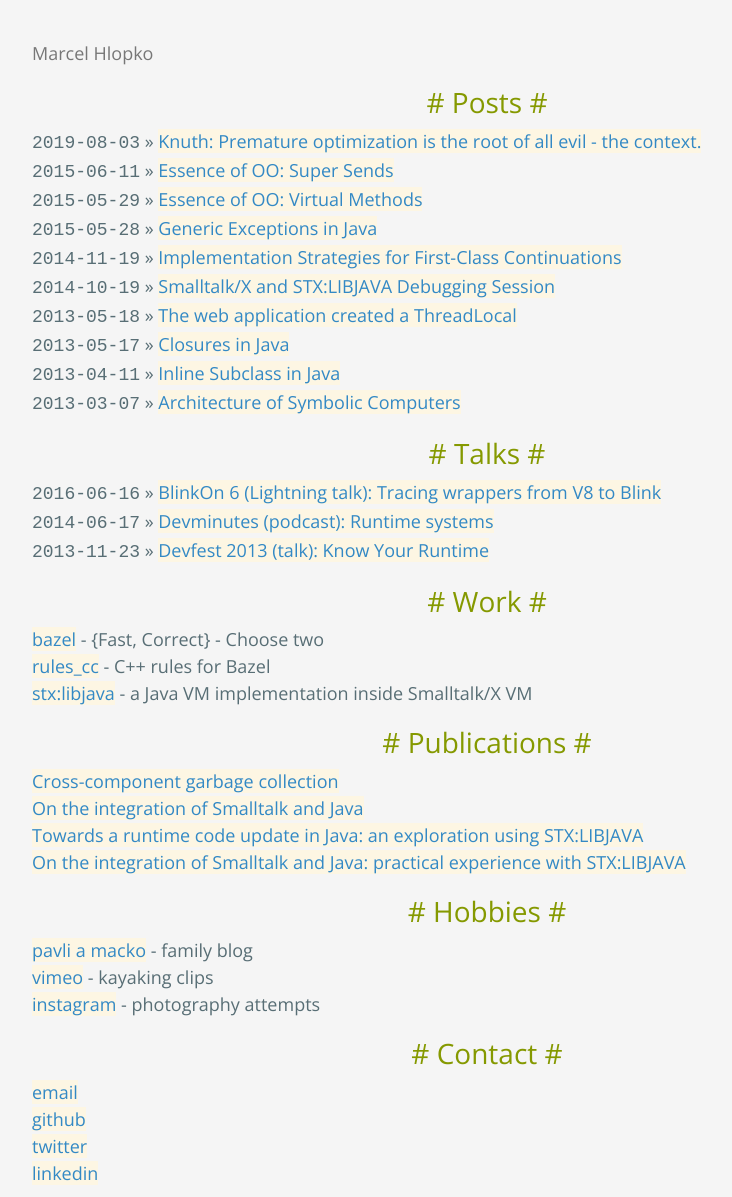
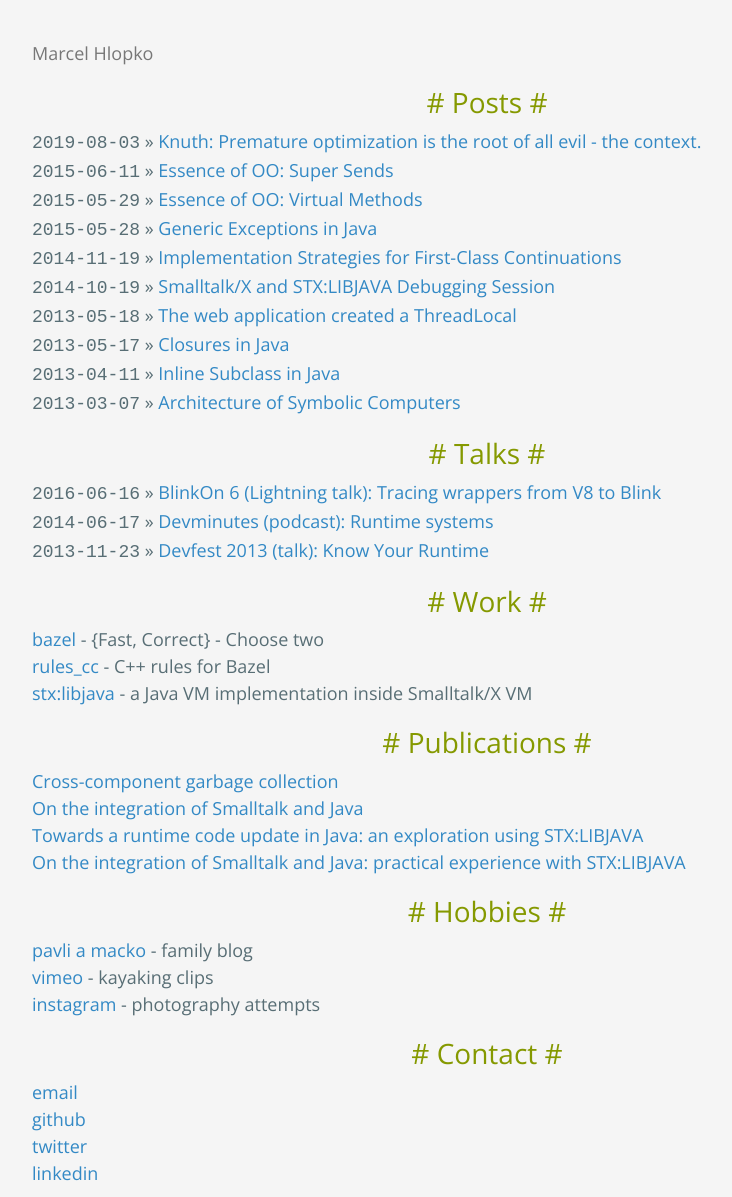
Before and after one commit to hlopko/hlopko.github.io, a Jekyll site: the page built from index.html, in a window 1280 px wide. Shown: the whole page, without its empty margins (153-885 px from the left). Built offline with Jekyll 4.4.1, drawn with Linux system fonts in a browser that asks for light colours.

Commit message:
And again

```diff
--- a/css/main.css
+++ b/css/main.css
@@ -297,7 +297,7 @@ textarea {
   line-height: inherit;
 }
 a {
-  /* color: #428bca; */
+  color: #428bca;
   text-decoration: none;
 }
 a:hover,
@@ -1563,7 +1563,6 @@ ul {
 }
 
 a {
-  background: #fdf6e3;
   color: #3389c5;
 }
 
```
